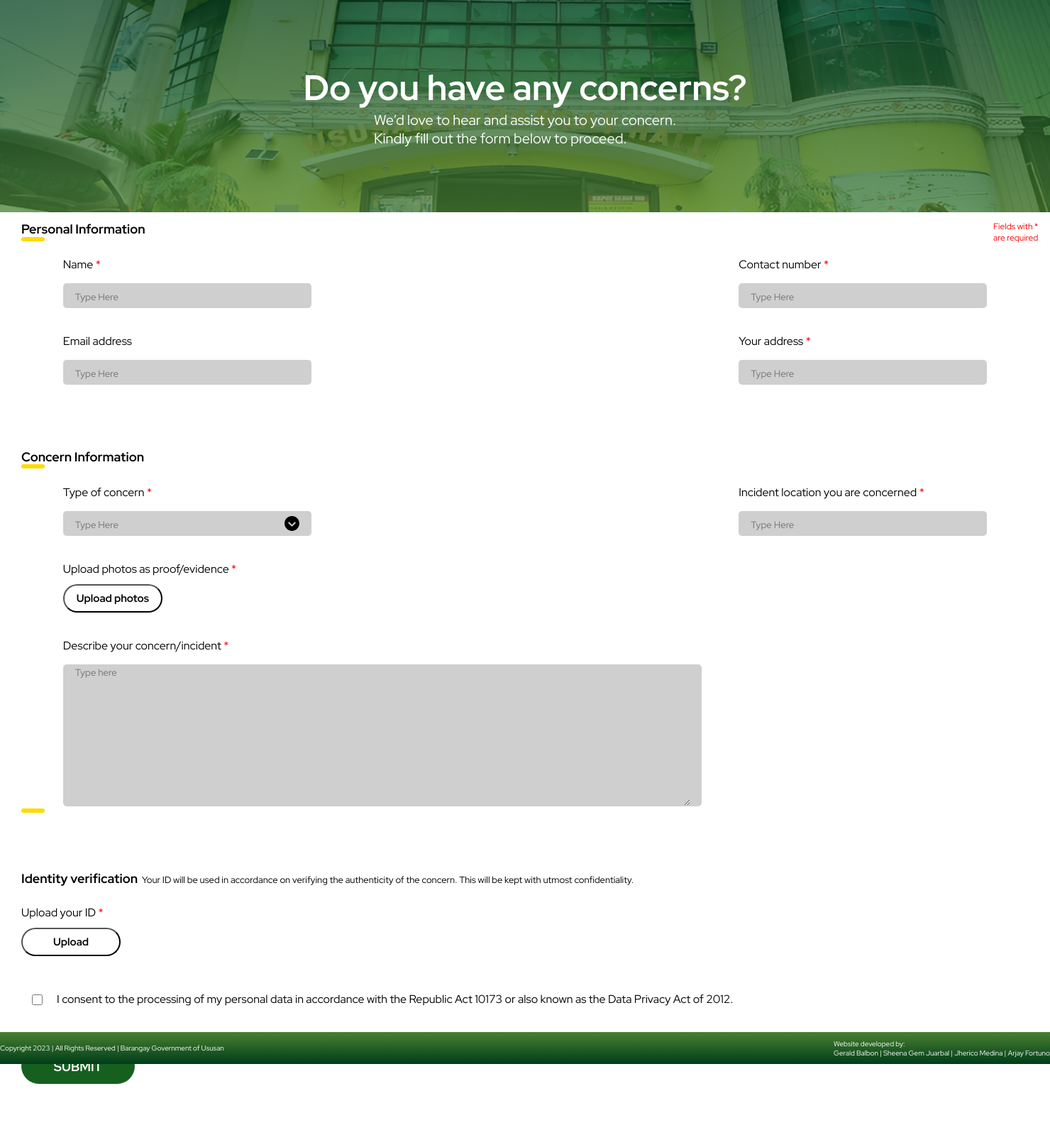
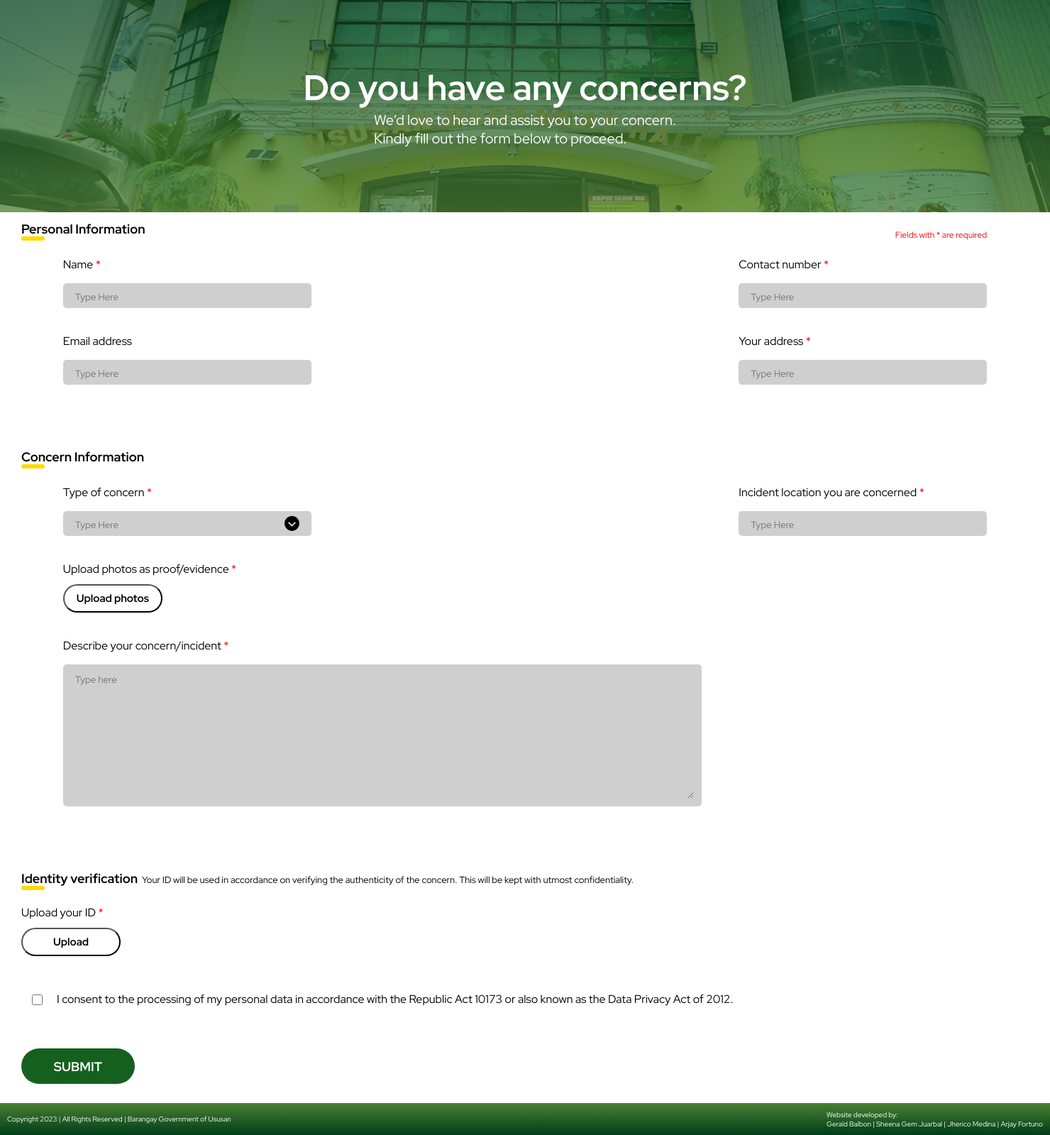
Before and after one commit to JAGS-STI/USCFMS, a PHP site: page /UserPage/UserConcern/UserConcern.html in a window 1480 px wide. Shown: the part 181-1780 px from the top of the page at 71% size. Before the commit the page ends 1708 px from the top, so only its background shows below. Run offline with PHP 8.4, Linux system fonts and the light colour scheme.

Commit message:
Overlay Changes

```diff
--- a/UserPage/TopMenu/topMenuDesign.css
+++ b/UserPage/TopMenu/topMenuDesign.css
@@ -15,19 +15,6 @@ body {
     align-items: center;
     height: 30px;
     background: #16601F;
-}
-
-.copyRight {
-    position: absolute;
-    bottom: 0;
-    width: 100%;
-    display: flex;
-    justify-content: space-between;
-    align-items: center;
-    height: 45px;
-    background: linear-gradient(180deg, #498032, #003D19);
-    font-size: 10px;
-    color: white;
 }
 
 .PageSubtitle p {
@@ -209,3 +196,20 @@ body {
     height: 38px;
     width: 165px;
 }
+
+.copyRight {
+    position: absolute;
+    bottom: 0;
+    width: 100%;
+    display: flex;
+    justify-content: space-between;
+    align-items: center;
+    height: 45px;
+    background: linear-gradient(180deg, #498032, #003D19);
+    font-size: 10px;
+    color: white;
+}
+
+.copyRight p {
+    margin: 10px 10px;
+}
--- a/UserPage/UserConcern/UserConcern.html
+++ b/UserPage/UserConcern/UserConcern.html
@@ -50,7 +50,9 @@
     </div>
 
     <div class="pageContent">
+        <div class="field1">
             <h1 id="headTitle">Personal Information</h1>
+            <div class="underline"></div>
             <p id="required">Fields with * are required</p>
             <div class="fldPersonal">
                 <div class="namefield">
@@ -78,15 +80,18 @@
                     </div>
                 </div>
             </div>
+        </div>
 
+        <div class="field2">
             <h1 id="concernTitle">Concern Information</h1>
+            <div class="underline"></div>
             <div class="fldConcern">
 
                 <div class="concernfield">
                     <p>Type of concern <span style="color: red">*</span></p>
                     <div class="inbox">
                         <input id="nameBox" type="text" placeholder="Type Here" required />
-                    <img src="media/expand-more-circle-svgrepo-com.svg" />
+                        <img src="Media/expand-more-circle-svgrepo-com.svg" />
                     </div>
                 </div>
 
@@ -110,16 +115,21 @@
                     </div>
                 </div>
             </div>
+        </div>
+
+        <div class="field3">
             <h1 id="identityTitle">Identity verification</h1>
+            <div class="underline"></div>
             <p id="note">Your ID will be used in accordance on verifying the authenticity of the concern. This will be kept with utmost confidentiality.</p>
             <div class="fldVerification">
                 <p>Upload your ID <span style="color: red">*</span></p>
                 <button class="upload">Upload</button>
                 <p id="consent">I consent to the processing of my personal data in accordance with the Republic Act 10173 or also known as the Data Privacy Act of 2012.</p>
                 <input id="check" type="checkbox" />
-
             </div>
             <button class="submit">SUBMIT</button>
+        </div>
+
 
         <!--bottom-->
         <footer class="copyRight">
@@ -130,7 +140,5 @@
             </p>
         </footer>
     </div>
-
-
 </body>
 </html>
--- a/UserPage/UserConcern/UserConcernDesign.css
+++ b/UserPage/UserConcern/UserConcernDesign.css
@@ -3,7 +3,7 @@
     top: 480px;
     /*background: #c3bfbf;*/
     width: 100%;
-    height: 1200px;
+    height: 1300px;
 }
 
 h1
@@ -16,16 +16,22 @@ h1
 {
     position: absolute;
     top: 0px;
-    margin-left: 1400px;
+    right: 6%;
     font-size: 12px;
     font-weight:400;
     color: red;
 }
-#headTitle::after {
-    content: "";
+
+.field1,
+.field2,
+.field3 {
+    position: relative;
+}
+
+.underline {
     position: absolute;
     bottom: 0px;
-    top: 35px;
+    top: 22px;
     left: 30px;
     width: 33px;
     height: 6px;
@@ -69,17 +75,11 @@ input {
     margin-top: 90px;
 }
 
-#concernTitle::after {
-    content: "";
-    position: absolute;
-    bottom: 0px;
-    top: 355px;
-    left: 30px;
-    width: 33px;
-    height: 6px;
-    background-color: #feda00;
-    border-radius: 10px;
+.field2 {
+    position: relative;
 }
+
+
 
 .fldConcern {
     position: relative;
@@ -125,8 +125,9 @@ input {
 }
 
 .longbox textarea {
-    width: 865px;
-    height: 195px;
+    margin-top: 10px;
+    width: 870px;
+    height: 175px;
     margin-left: 15px;
     border-style: none;
     background: none;
@@ -136,18 +137,6 @@ input {
 
 #identityTitle {
     margin-top: 90px;
-}
-
-#identityTitle::after {
-    content: "";
-    position: absolute;
-    bottom: 0px;
-    top: 840px;
-    left: 30px;
-    width: 33px;
-    height: 6px;
-    background-color: #feda00;
-    border-radius: 10px;
 }
 
 #note
--- a/UserPage/UserContact/UserContact.html
+++ b/UserPage/UserContact/UserContact.html
@@ -49,6 +49,9 @@
     <div class="pageContent">
         <div class="title" id="inter">
             <h3>INTER-BARANGAY</h3>
+            <div class="field">
+                <div class="underline"></div>
+            </div>
         </div>
         <div class="contact">
             <div class="subtitle">
@@ -76,6 +79,9 @@
 
         <div class="title" id="general">
             <h3>TAGUIG CITY GENERAL</h3>
+            <div class="field">
+                <div class="underline"></div>
+            </div>
         </div>
         <div class="contact">
             <div class="subtitle">
```
Also changed, not shown: UserPage/UserContact/UserContactDesign.css (+9 -19 lines), UserPage/UserFeedback/UserFeedback.html (+7 -0 lines), UserPage/UserFeedback/UserFeedbackDesign.css (+14 -21 lines). Lines whose indentation alone changed are shown as unchanged.
